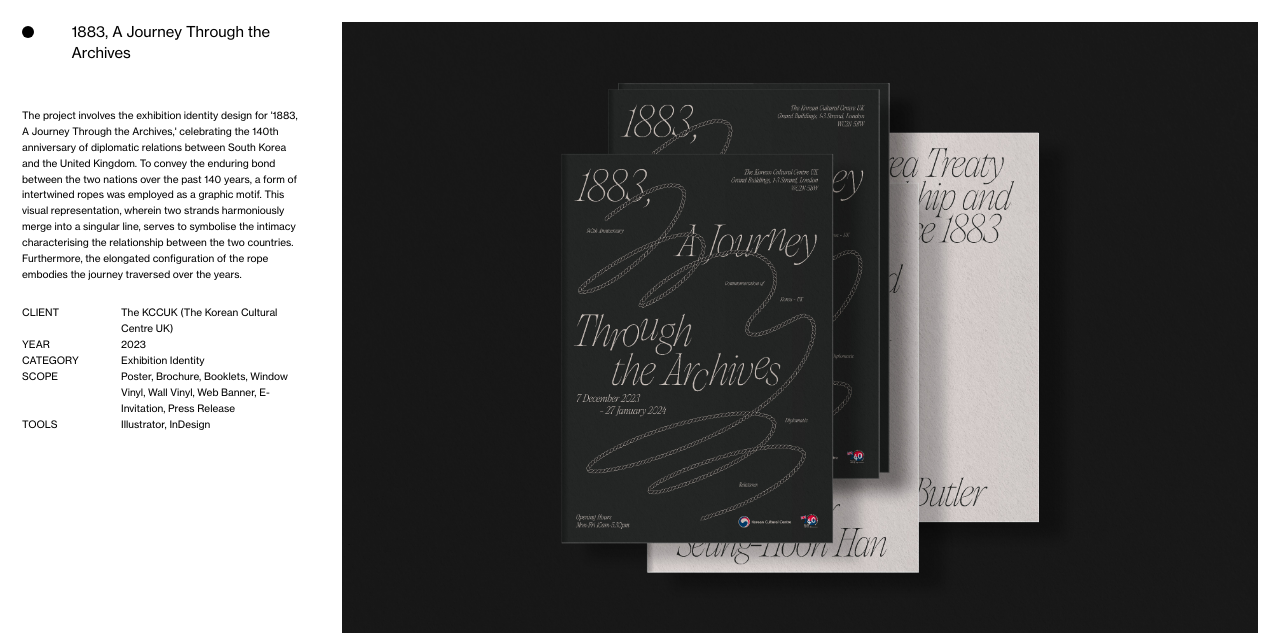
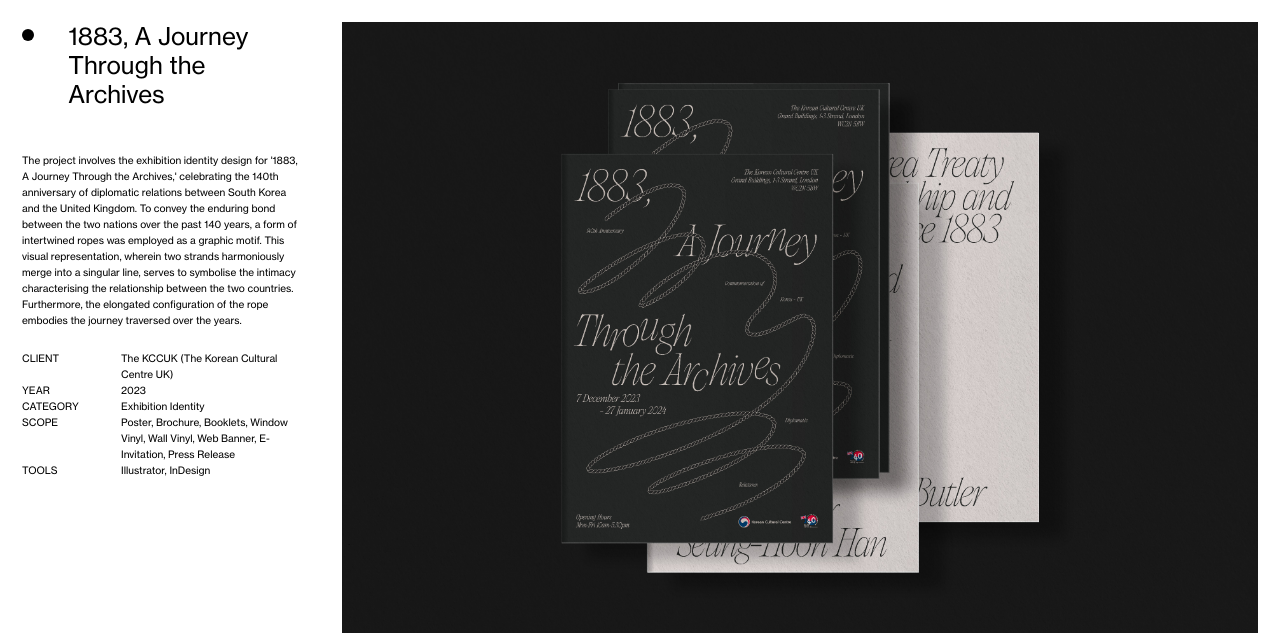
Before and after one commit to novmk/pf, a plain HTML site: page pages/project_1883.html in a window 1280 px wide. Shown: the top 633 px of the page. Drawn offline with nearby package versions, Linux system fonts and the light colour scheme.

Commit message:
Add files via upload

```diff
--- a/style.css
+++ b/style.css
@@ -472,14 +472,14 @@ body {
 	width: 1.1rem;
 	height: 1.1rem;
 	border-radius: 1.1rem;
-	top: 0.35rem;
+	top: 0.6rem;
 }
 
 .page_text .page_title .t1 {
 	position: relative;
-	font-size: 1.35rem;
-	padding-left: 4.5rem;
-	line-height: 1.4;
+	font-size: 2.2rem;
+	padding-left: 4.2rem;
+	line-height: 1.2;
 }
 
 .page_text .page_title .t2 {
@@ -560,14 +560,15 @@ body {
   .advent_t {margin-top: 2%;}
   .cnt_slides {min-height:60.25vw;margin-top:2.3rem;}
   .p_left .p_text .p_t {margin-left:4rem;}
-  .page_text .page_title .p_circle {top:0.6rem;}
+/*  .page_text .page_title .p_circle {top:0.6rem;}*/
   .p_left, .p_right {float:initial;width:100%;}
   .p_body {display:none;}
   .cnt_slides_numbers {margin-top:0.6rem;}
   .cnt_slides_numbers .slides_des {display: none;}
   .cnt_slides_numbers > span {font-size: 1rem;}
   .advent_c > img {margin-top: 8%}
-  .page_text .page_title .t1 {width:96%;font-size:2rem;line-height:1.2;padding-left:3.8rem;}
+  .page_text .page_title .t1 {width:96%;font-size:2rem;padding-left:3.8rem;}
+  .page_body > p {padding:0 0.1rem;}
   .page_images > img {margin-bottom: 1rem;}
   .page_nav {width:100%;padding:1.2rem;margin-bottom:0;background:#fff;text-align:right;}
   .cnt_page .cnt_left {height:initial;}
```
